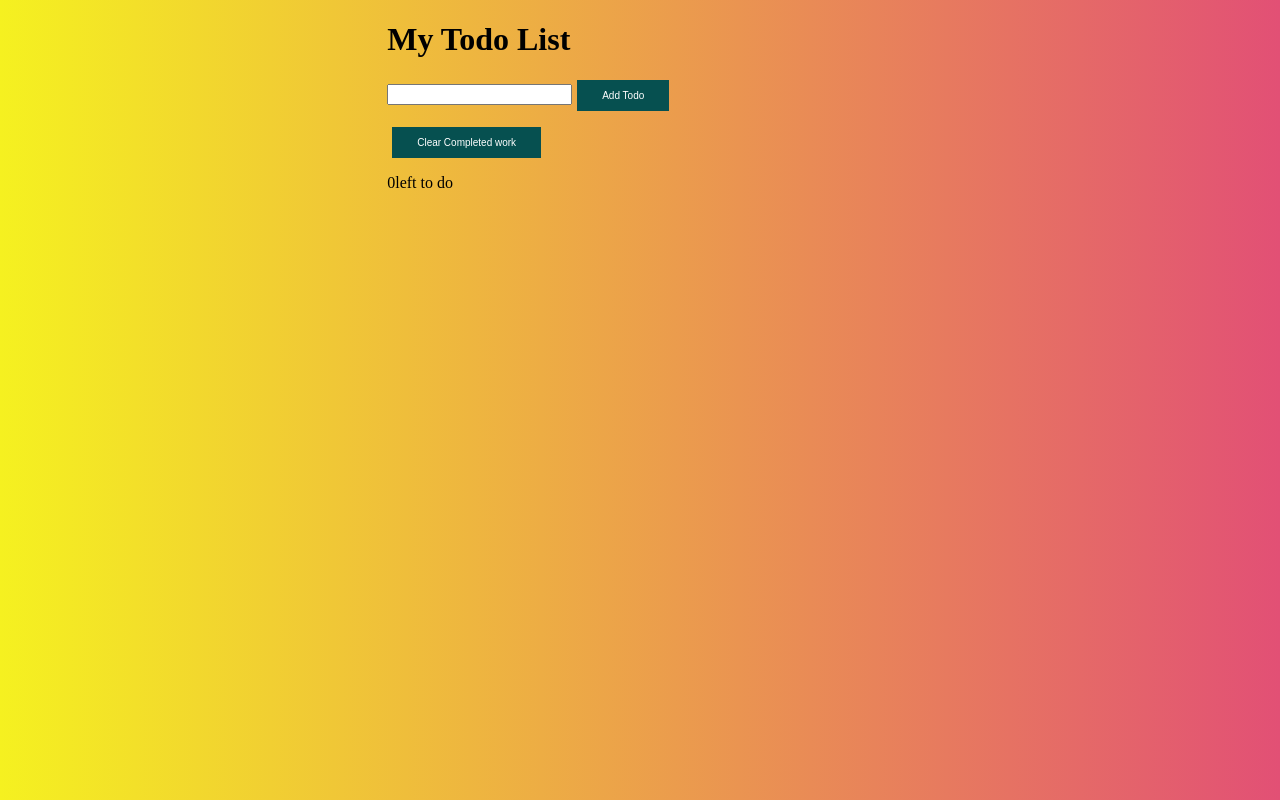
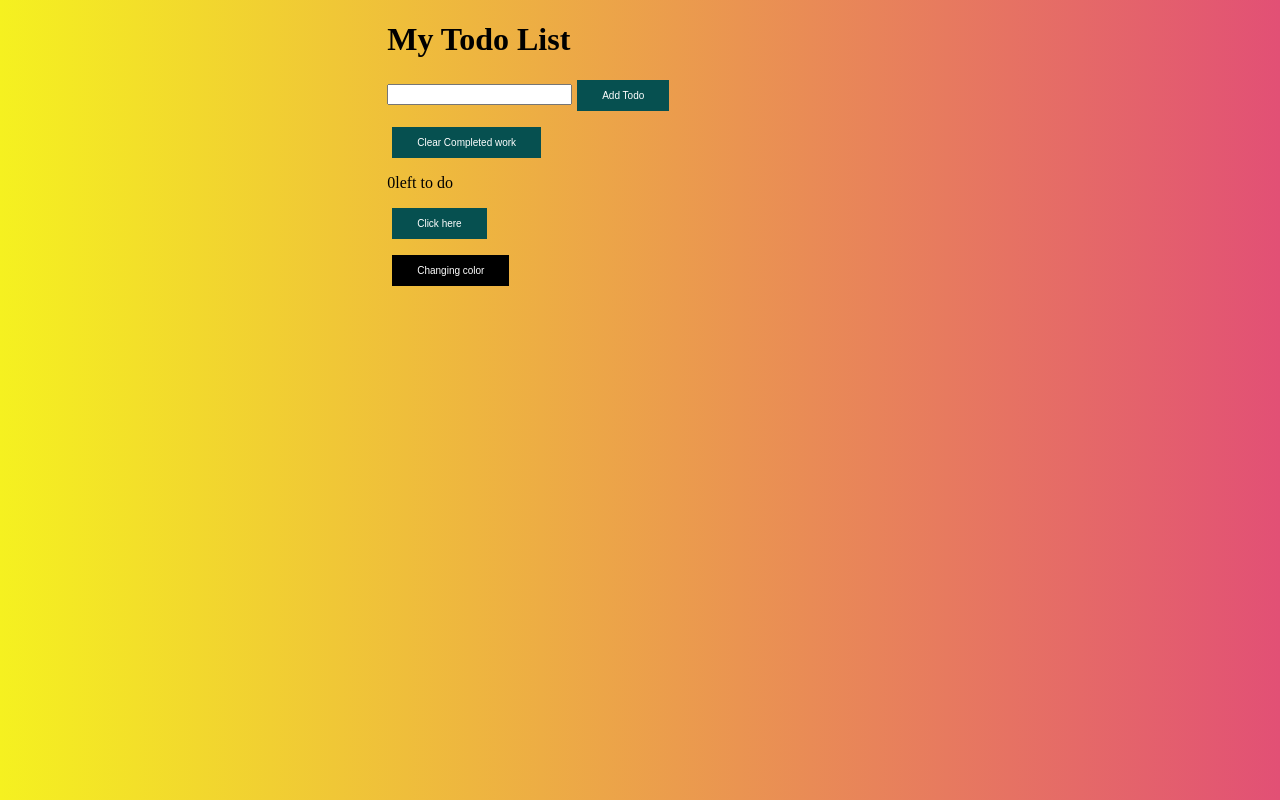
Before and after one commit to athilarahim/TodoList-ReactApp, a React (Create React App) app: page / in a window 1280 px wide. Built offline with nearby package versions, Linux system fonts and the light colour scheme.

Commit message:
Modified

```diff
--- a/src/App.js
+++ b/src/App.js
@@ -38,6 +38,18 @@ function handleClearTodos(){
   setTodos(newTodos)
 }
 
+
+const [textColor, setTextColor] = useState('black');
+const [isBlack, setIsBlack] = useState(true);
+
+const handleChnageTextColor = (e) => {
+  setIsBlack(!isBlack);
+  setTextColor(isBlack ? 'green' : 'black ');
+}
+
+
+
+
   return (
     <>
       <TodoList todos={todos} toggleTodo={toggleTodo}/>
@@ -45,10 +57,14 @@ function handleClearTodos(){
       <button onClick={addTodoList}>Add Todo</button>
       <p><button onClick={handleClearTodos}>Clear Completed work</button></p>
       <div>{todos.filter(todo => !todo.completed).length}left to do</div>
+      <p><button value={isBlack} onClick={handleChnageTextColor}>Click here</button></p>
+      <p><button style={{ background:textColor}}>Changing color</button></p>
+
     </>
 
   )
 }
 
 
+
 export default App;
```
